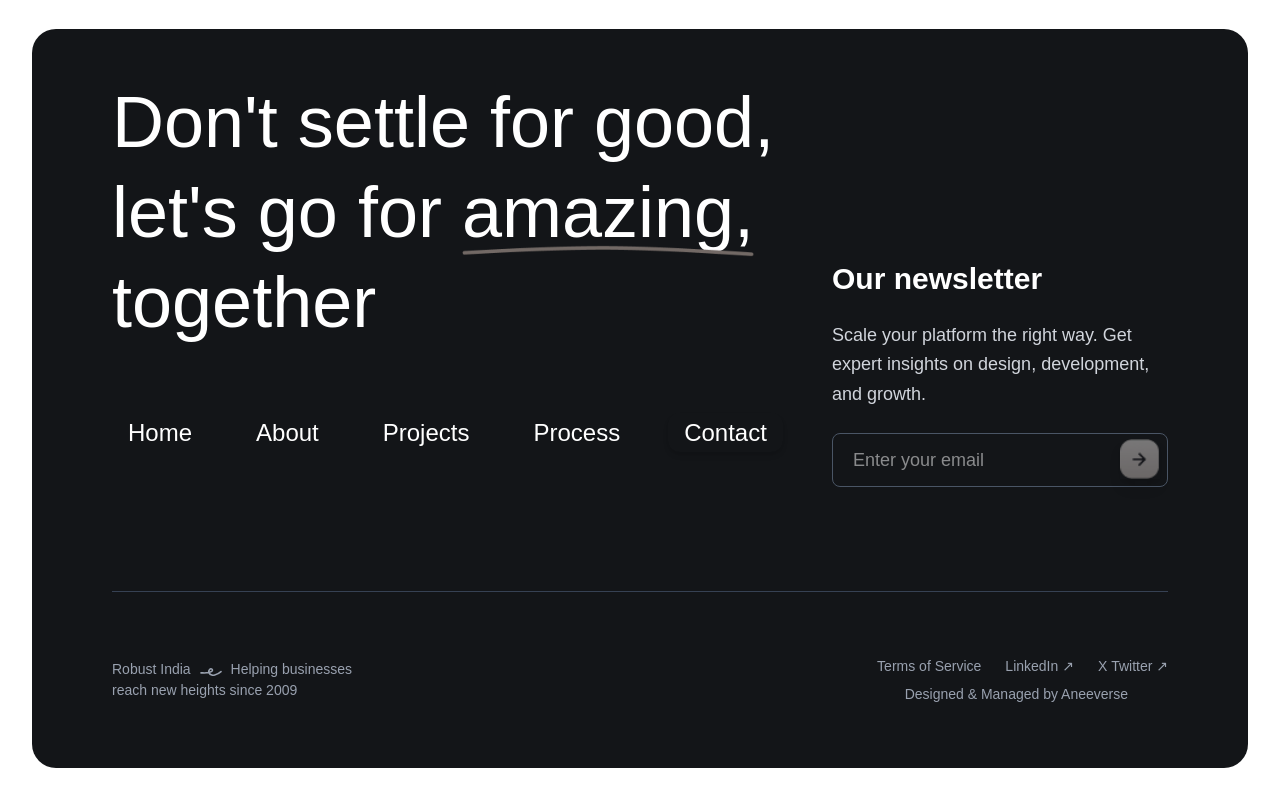
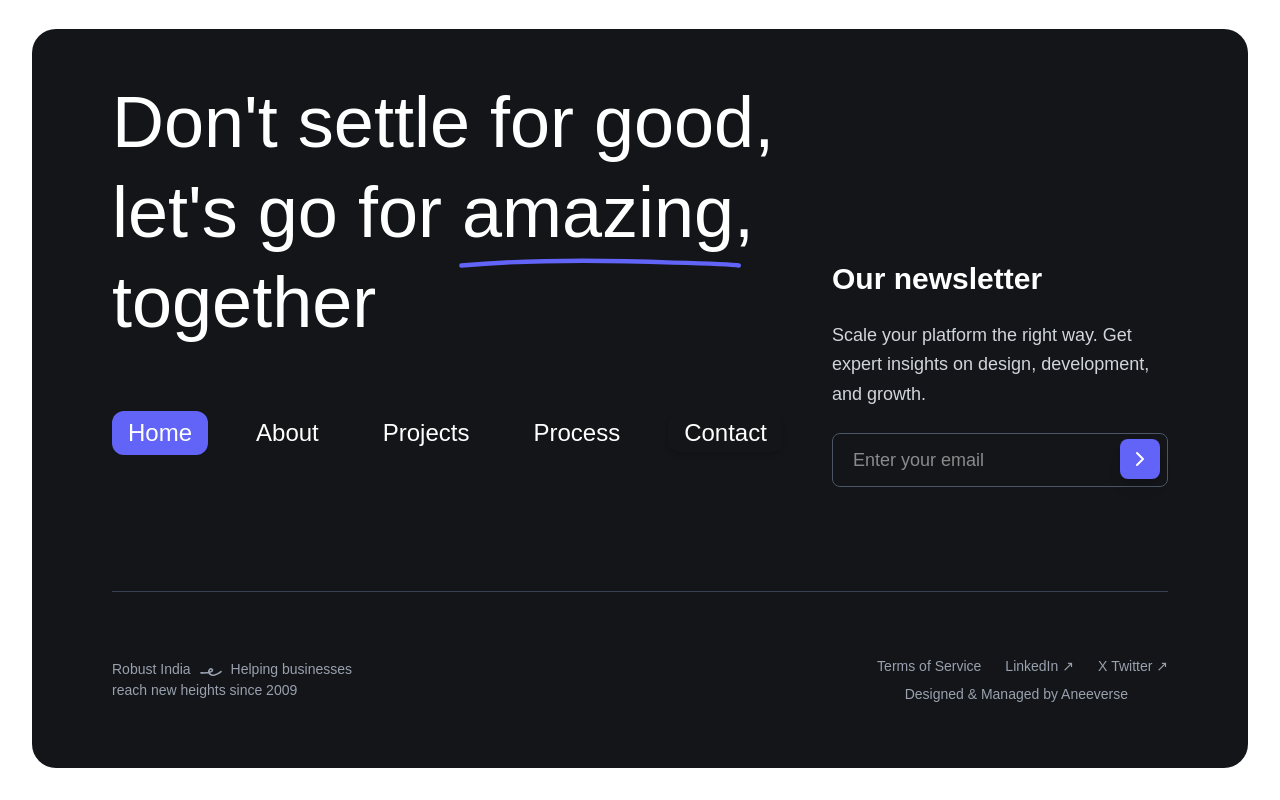
Before and after one commit to AneeVerse/robust-india, a Next.js app: page / in a window 1280 px wide. Shown: the part 7949-8749 px from the top of the page. Built offline with nearby package versions, Linux system fonts and the light colour scheme.

Commit message:
Refactor FooterSection to replace image with SVG for better scalability; enhance Home link styling for improved visibility; update subscribe button with SVG icon and adjusted background color for a more cohesive design.

```diff
--- a/src/components/FooterSection.tsx
+++ b/src/components/FooterSection.tsx
@@ -14,8 +14,9 @@ export default function FooterSection() {
             Don&apos;t settle for good,<br />
             let&apos;s go for <span className="relative inline-block">
               amazing,
-              {/* eslint-disable-next-line @next/next/no-img-element */}
-              <img src="/images/SVG.png" alt="" className="absolute left-0 bottom-0 w-full h-auto pointer-events-none" />
+              <svg className="absolute left-0 bottom-0 w-full h-auto pointer-events-none -mb-5 -ml-2" viewBox="0 0 200 20" fill="none" xmlns="http://www.w3.org/2000/svg">
+                <path d="M5 12C50 8, 100 8, 150 10C170 10.5, 190 11, 195 12" stroke="#6164F6" strokeWidth="3" strokeLinecap="round" fill="none"/>
+              </svg>
             </span><br />
             together
           </h2>
@@ -41,6 +42,14 @@ export default function FooterSection() {
                       {link.label}
                     </Link>
                   </motion.div>
+                ) : link.label === 'Home' ? (
+                  <Link
+                    key={idx}
+                    href={link.href}
+                    className="px-4 py-1.5 rounded-xl transition-colors duration-200 bg-[#6164f6] text-white"
+                  >
+                    {link.label}
+                  </Link>
                 ) : (
                   <Link
                     key={idx}
@@ -64,6 +73,14 @@ export default function FooterSection() {
                       {link.label}
                     </a>
                   </motion.div>
+                ) : link.label === 'Home' ? (
+                  <a
+                    key={idx}
+                    href={link.href}
+                    className="px-4 py-1.5 rounded-xl transition-colors duration-200 bg-[#6164f6] text-white"
+                  >
+                    {link.label}
+                  </a>
                 ) : (
                   <a
                     key={idx}
@@ -90,10 +107,12 @@ export default function FooterSection() {
               <input
                 type="email"
                 placeholder="Enter your email"
-                className="w-full px-5 py-3 text-lg bg-transparent border border-gray-600 rounded-lg focus:outline-none focus:border-[#ffffff]"
+                className="w-full px-5 py-3 text-lg bg-transparent border border-gray-600 rounded-lg focus:outline-none focus:border-[#6164F6]"
               />
-              <button type="submit" className="absolute right-2 bottom-2 p-0 shadow-lg">
-                <Image src="/images/Button - Subscribe to our newsletter.png" alt="Subscribe" width={40} height={40} className="h-10 w-10" />
+              <button type="submit" className="absolute right-2 bottom-2 p-2 bg-[#6164F6] rounded-lg shadow-lg hover:bg-[#5155E8] transition-colors duration-200">
+                <svg width="24" height="24" viewBox="0 0 24 24" fill="none" xmlns="http://www.w3.org/2000/svg">
+                  <path d="M9 18L15 12L9 6" stroke="white" strokeWidth="2" strokeLinecap="round" strokeLinejoin="round"/>
+                </svg>
               </button>
             </div>
           </form>
```
